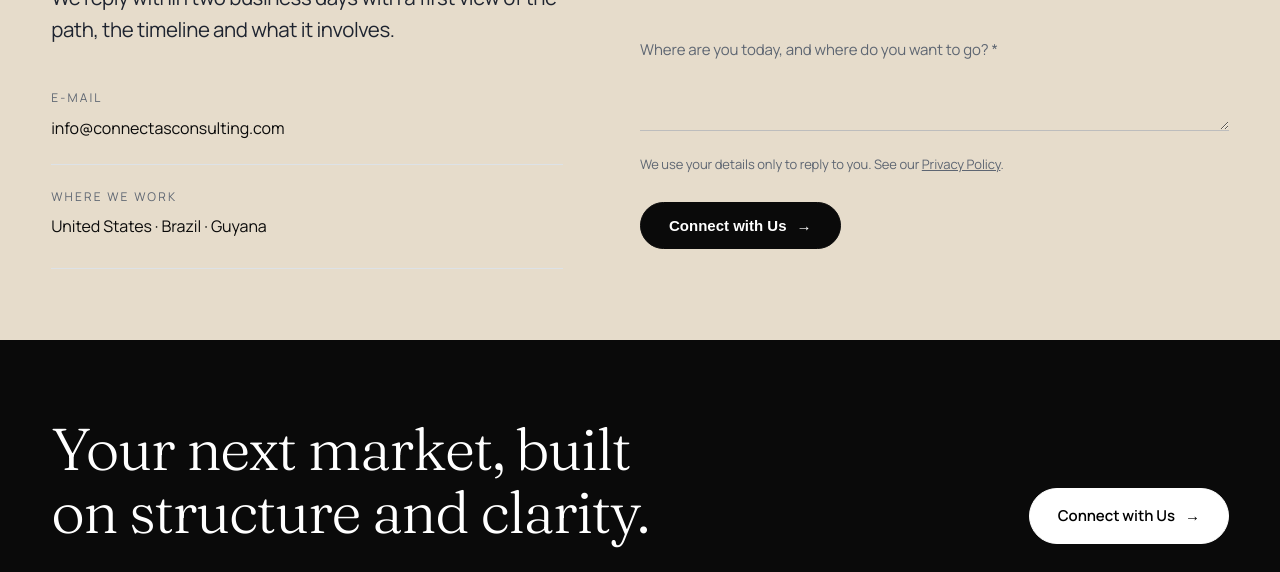
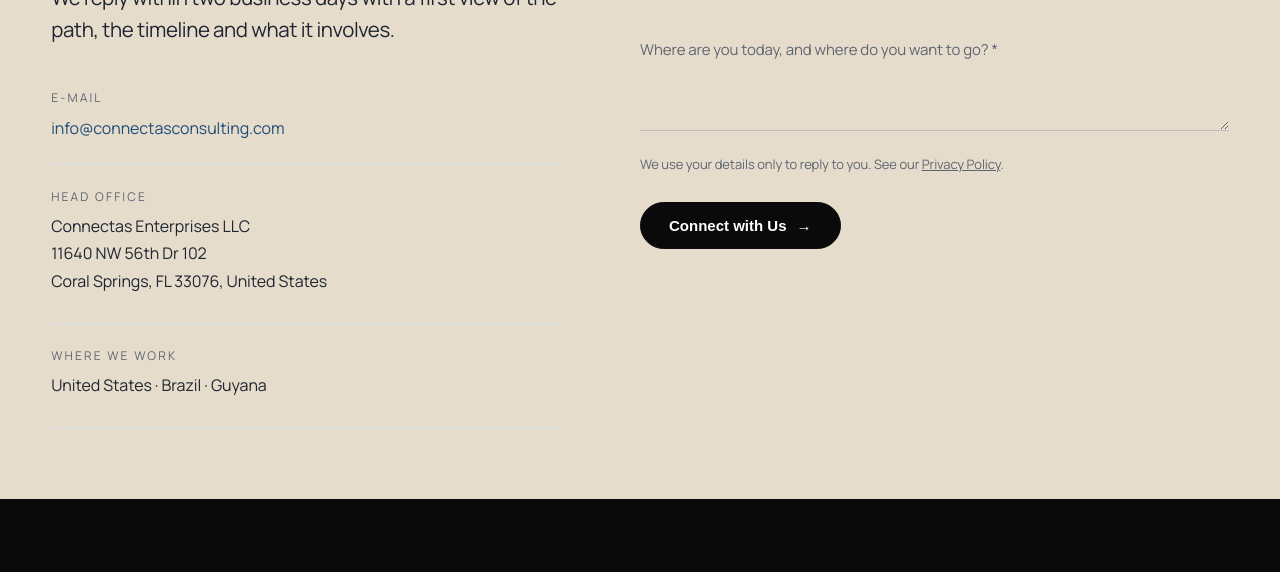
Before and after one commit to marcellorsilva/connectasconsulting.com, an Astro site: page / in a window 1280 px wide. Shown: the part 8117-8689 px from the top of the page. Built offline with nearby package versions, Linux system fonts and the light colour scheme; Astro itself is replaced by a stand-in of ours.

Commit message:
Revert "Contact block: address and details in black"
This reverts commit fc1791a631f20b160e022edbcf03857bcdfb9d94.

```diff
--- a/public/site.css
+++ b/public/site.css
@@ -893,4 +893,3 @@ em.ok { background: #E2F2EA; color: #2E7D5B; } em.wait { background: #FBF0D9; co
 /* Dropdown menus keep dark text even when the header is white-on-photo */
 .top .sub, .top .mega { color: var(--ink, #0A0A0A); }
 .top .sub a { color: #0A0A0A; }
-.contact-info .ci p, .contact-info .ci p a, .contact-info .ci > a { color: #0A0A0A; }
--- a/src/views/Home.astro
+++ b/src/views/Home.astro
@@ -203,6 +203,7 @@ const fmt = (d: string) => new Date(d + "T12:00:00").toLocaleDateString(pt ? "pt
         <p class="lead">{L("We reply within two business days with a first view of the path, the timeline and what it involves.", "Respondemos em até dois dias úteis com uma primeira visão do caminho, do prazo e do que ele envolve.")}</p>
         <div class="contact-info">
           <div class="ci"><span>{L("E-mail", "E-mail")}</span><a class="link" href={`mailto:${COMPANY.email}`}>{COMPANY.email}</a></div>
+          <div class="ci"><span>{L("Head office", "Sede")}</span><p>{COMPANY.legal}<br />{COMPANY.address1}<br />{COMPANY.address2}</p></div>
           <div class="ci"><span>{L("Where we work", "Onde atuamos")}</span><p>{L("United States · Brazil · Guyana", "Estados Unidos · Brasil · Guiana")}</p></div>
         </div>
       </div>
```
